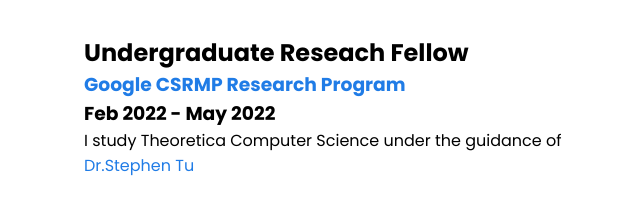
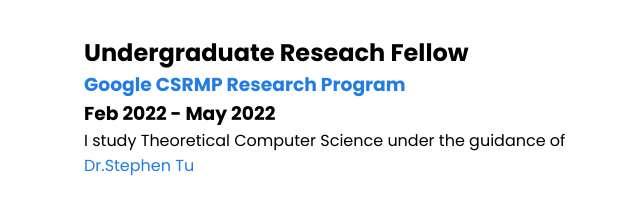
Before and after one commit to Stella-Liyu-Zhang/Portfolio, a plain HTML site: page index.html in a window 1280 px wide. Shown: the part 2460-2684 px from the top of the page, 28-668 px from the left. Drawn offline with nearby package versions, Linux system fonts and the light colour scheme.

Commit message:
fixed minor bugs in html

```diff
--- a/index.html
+++ b/index.html
@@ -167,7 +167,7 @@
                             <br>
                             Feb 2022 - May 2022
                         </h3>
-                        <p>I study Theoretica Computer Science under the guidance of
+                        <p>I study Theoretical Computer Science under the guidance of
                         <a href="https://stephentu.github.io/">Dr.Stephen Tu </a>
                         </p>
                     </div>
```
